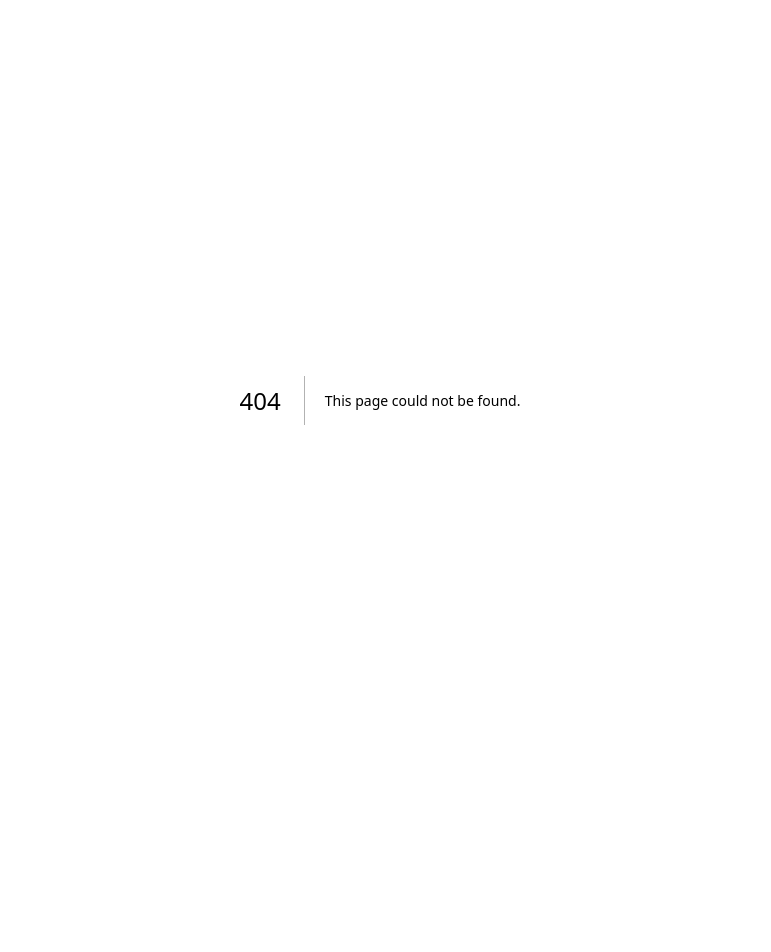
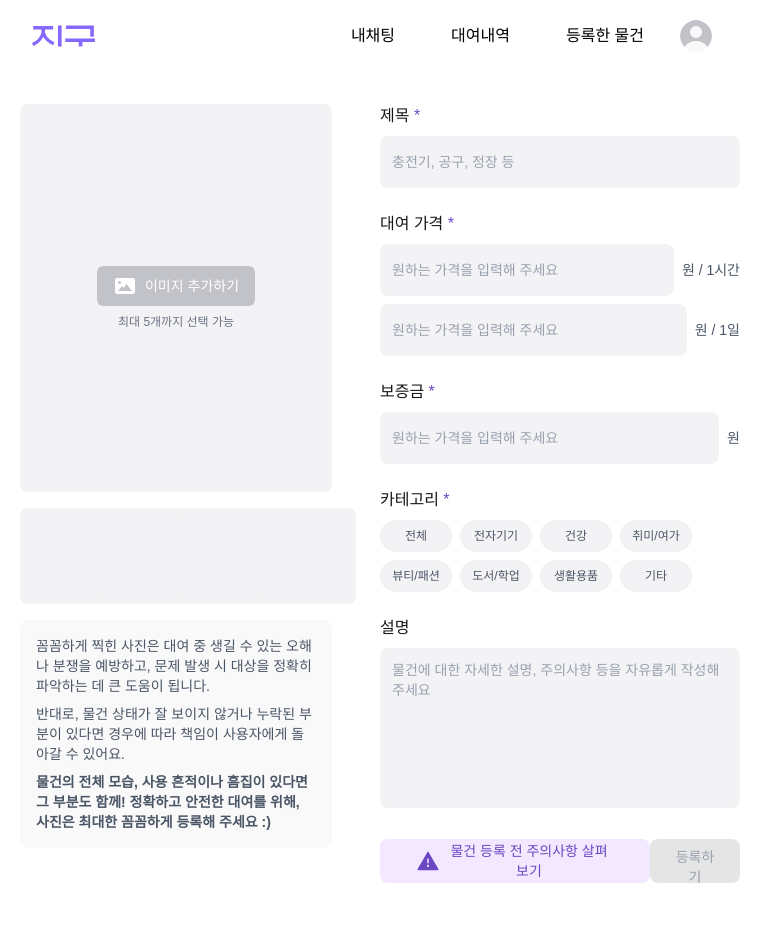
Before and after one commit to Club-PARD/GZ, a Next.js app: page /detail/new-page in a window 1280 px wide. Before the commit this address had no page. Shown: the top 952 px of the page, without its empty margins (260-1031 px from the left). Before the commit the page ends 800 px from the top, so only its background shows below. Built offline with nearby package versions, Linux system fonts and the light colour scheme; a web font is replaced by a local one.

Commit message:
test_detail

```diff
--- a/src/components/icons.tsx
+++ b/src/components/icons.tsx
@@ -1,4 +1,5 @@
 import { FaLocationDot } from "react-icons/fa6";
 import { IoSearchOutline } from "react-icons/io5";
-
-export { FaLocationDot, IoSearchOutline };
+import { BiSolidImage } from "react-icons/bi";
+import { AiFillWarning } from "react-icons/ai";
+export { FaLocationDot, IoSearchOutline, BiSolidImage, AiFillWarning};
--- /dev/null
+++ b/src/pages/detail/new-page.tsx
@@ -0,0 +1,190 @@
+// pages/detail/new-page.tsx
+import React, { useState } from 'react'
+import Image from 'next/image'
+import Header from '@/components/home-header'
+import Footer from '@/components/Footer'
+import { BiSolidImage } from '@/components/icons'
+import { AiFillWarning } from '@/components/icons'
+
+const categories = [
+  '전체', '전자기기', '건강', '취미/여가', '뷰티/패션', '도서/학업', '생활용품', '기타'
+] as const
+
+const NewPage: React.FC = () => {
+  const [images, setImages] = useState<File[]>([])
+
+  const handleImageChange = (e: React.ChangeEvent<HTMLInputElement>) => {
+    if (!e.target.files) return
+    const files = Array.from(e.target.files).slice(0, 5)
+    setImages(files)
+  }
+
+  return (
+    <>
+      <Header />
+
+      <main className="max-w-5xl mx-70 my-8 flex gap-12 mb-85">
+        {/* 좌측: 이미지 업로드 */}
+        <section className="w-1/2">
+          {/* 메인 업로드 박스 */}
+          <div className="bg-[#F3F3F5] rounded-lg h-97 flex flex-col items-center justify-center relative">
+            {/* 버튼 */}
+            <label className="cursor-pointer inline-flex items-center bg-[#C2C3C9] rounded-md px-4 py-2">
+              <BiSolidImage size={24} color="white" />
+              <span className="ml-2 text-sm text-white">이미지 추가하기</span>
+              <input
+                type="file"
+                accept="image/*"
+                multiple
+                className="absolute inset-0 w-full h-full opacity-0 cursor-pointer"
+                onChange={handleImageChange}
+              />
+            </label>
+
+            {/* 버튼과는 별도 줄 */}
+            <p className="mt-2 text-xs text-gray-500">최대 5개까지 선택 가능</p>
+          </div>
+
+          {/* 썸네일 박스 4개 */}
+          <div className="mt-4 grid grid-cols-4 gap-2">
+            {Array.from({ length: 4 }).map((_, idx) => (
+              <div
+                key={idx}
+                className="bg-[#F3F3F5] w-24 h-24 rounded-lg overflow-hidden flex items-center justify-center"
+              >
+                {images[idx] && (
+                  <Image
+                    src={URL.createObjectURL(images[idx])}
+                    alt={`thumb-${idx}`}
+                    width={64}
+                    height={64}
+                    objectFit="cover"
+                  />
+                )}
+              </div>
+            ))}
+          </div>
+
+          {/* 설명 영역 */}
+          <div className="mt-4 p-4 bg-[#F9F9FA] rounded-lg text-sm text-gray-600 space-y-2">
+            <p>
+              꼼꼼하게 찍힌 사진은 대여 중 생길 수 있는 오해나 분쟁을 예방하고,
+              문제 발생 시 대상을 정확히 파악하는 데 큰 도움이 됩니다.
+            </p>
+            <p>
+              반대로, 물건 상태가 잘 보이지 않거나 누락된 부분이 있다면
+              경우에 따라 책임이 사용자에게 돌아갈 수 있어요.
+            </p>
+            <p className="font-semibold">
+              물건의 전체 모습, 사용 흔적이나 흠집이 있다면 그 부분도 함께!
+              정확하고 안전한 대여를 위해, 사진은 최대한 꼼꼼하게 등록해 주세요 :)
+            </p>
+          </div>
+        </section>
+
+        {/* 우측: 기존 폼 */}
+        <section className="w-1/2 space-y-6">
+          {/* 제목 */}
+          <div>
+            <label className="block font-medium mb-2">
+              제목 <span className="text-[#6B46C1]">*</span>
+            </label>
+            <input
+              type="text"
+              placeholder="충전기, 공구, 정장 등"
+              className="w-full h-13 p-3 bg-[#F3F3F5] rounded-lg placeholder-gray-400 text-sm"
+            />
+          </div>
+
+          {/* 대여 가격 */}
+          <div>
+            <label className="block font-medium mb-2">
+              대여 가격 <span className="text-[#6B46C1]">*</span>
+            </label>
+            <div className="space-y-2">
+              <div className="flex items-center">
+                <input
+                  type="number"
+                  placeholder="원하는 가격을 입력해 주세요"
+                  className="flex-1 p-3 h-13 bg-[#F3F3F5] rounded-lg placeholder-gray-400 text-sm"
+                />
+                <span className="ml-2 text-sm text-gray-600">원 / 1시간</span>
+              </div>
+              <div className="flex items-center">
+                <input
+                  type="number"
+                  placeholder="원하는 가격을 입력해 주세요"
+                  className="flex-1 p-3 h-13 bg-[#F3F3F5] rounded-lg placeholder-gray-400 text-sm"
+                />
+                <span className="ml-2 text-sm text-gray-600">원 / 1일</span>
+              </div>
+            </div>
+          </div>
+
+          {/* 보증금 */}
+          <div>
+            <label className="block font-medium mb-2">
+              보증금 <span className="text-[#6B46C1]">*</span>
+            </label>
+            <div className="flex items-center">
+              <input
+                type="number"
+                placeholder="원하는 가격을 입력해 주세요"
+                className="flex-1 p-3 h-13 bg-[#F3F3F5] rounded-lg placeholder-gray-400 text-sm"
+              />
+              <span className="ml-2 text-sm text-gray-600">원</span>
+            </div>
+          </div>
+
+          {/* 카테고리 */}
+          <div>
+            <label className="block font-medium mb-2">
+              카테고리 <span className="text-[#6B46C1]">*</span>
+            </label>
+            <div className="flex flex-wrap gap-2">
+              {categories.map(cat => (
+                <button
+                  key={cat}
+                  type="button"
+                  className="px-3 py-1 w-18 h-8 bg-[#F3F3F5] rounded-full text-[12px] text-gray-600"
+                >
+                  {cat}
+                </button>
+              ))}
+            </div>
+          </div>
+
+          {/* 설명 */}
+          <div>
+            <label className="block font-medium mb-2">설명</label>
+            <textarea
+              placeholder="물건에 대한 자세한 설명, 주의사항 등을 자유롭게 작성해 주세요"
+              className="w-full p-3 bg-[#F3F3F5] rounded-lg placeholder-gray-400 text-sm h-40 resize-none"
+            />
+          </div>
+
+          {/* 주의사항 링크 & 등록 버튼 */}
+          <div className="flex items-center justify-between mt-4">
+            <button
+              type="button"
+              className="flex items-center px-9 py-2 h-11 min-w-[270px] bg-[#F2E8FF] rounded-lg text-sm text-[#6B46C1]"
+            >
+              <span className="mr-1"><AiFillWarning size={24} color="#6B46C1" /></span>물건 등록 전 주의사항 살펴보기
+            </button>
+            <button
+              type="button"
+              disabled
+              className="px-6 py-2 w-32 h-11 bg-[#E5E5E5] rounded-lg text-sm text-gray-400 cursor-not-allowed"
+            >
+              등록하기
+            </button>
+          </div>
+        </section>
+      </main>
+
+      <Footer />
+    </>
+  )
+}
+
+export default NewPage
--- a/src/pages/home/index.tsx
+++ b/src/pages/home/index.tsx
@@ -15,7 +15,7 @@ export default function Home() {
   const categories = [
     { id: 'all', name: '전체' },
     { id: 'electronics', name: '전자기기' },
-    { id: 'camera', name: '전강' },
+    { id: 'camera', name: '건강' },
     { id: 'hobby', name: '취미/여가' },
     { id: 'beauty', name: '뷰티/패션' },
     { id: 'study', name: '도서/학업' },
@@ -161,7 +161,7 @@ export default function Home() {
       <Footer />
 
       <Link
-        href="/register"
+        href="/detail/new-page"
         className="fixed bottom-8 right-8 bg-[#8769FF]
         text-white px-6 py-4 rounded-lg flex items-center gap-2 hover:bg-[#7559EF] transition-colors shadow-lg"
       >
```
Also changed, not shown: src/pages/detail/detail-page.tsx (added).
